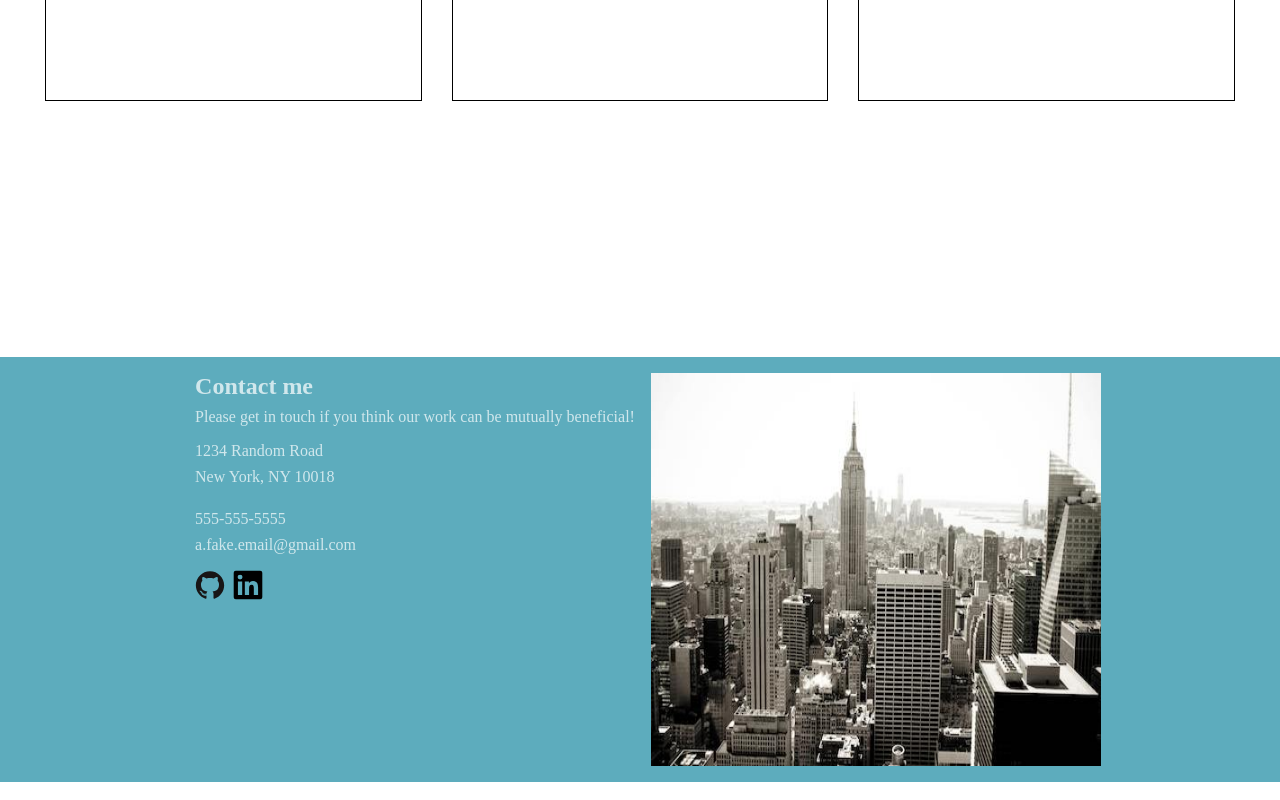
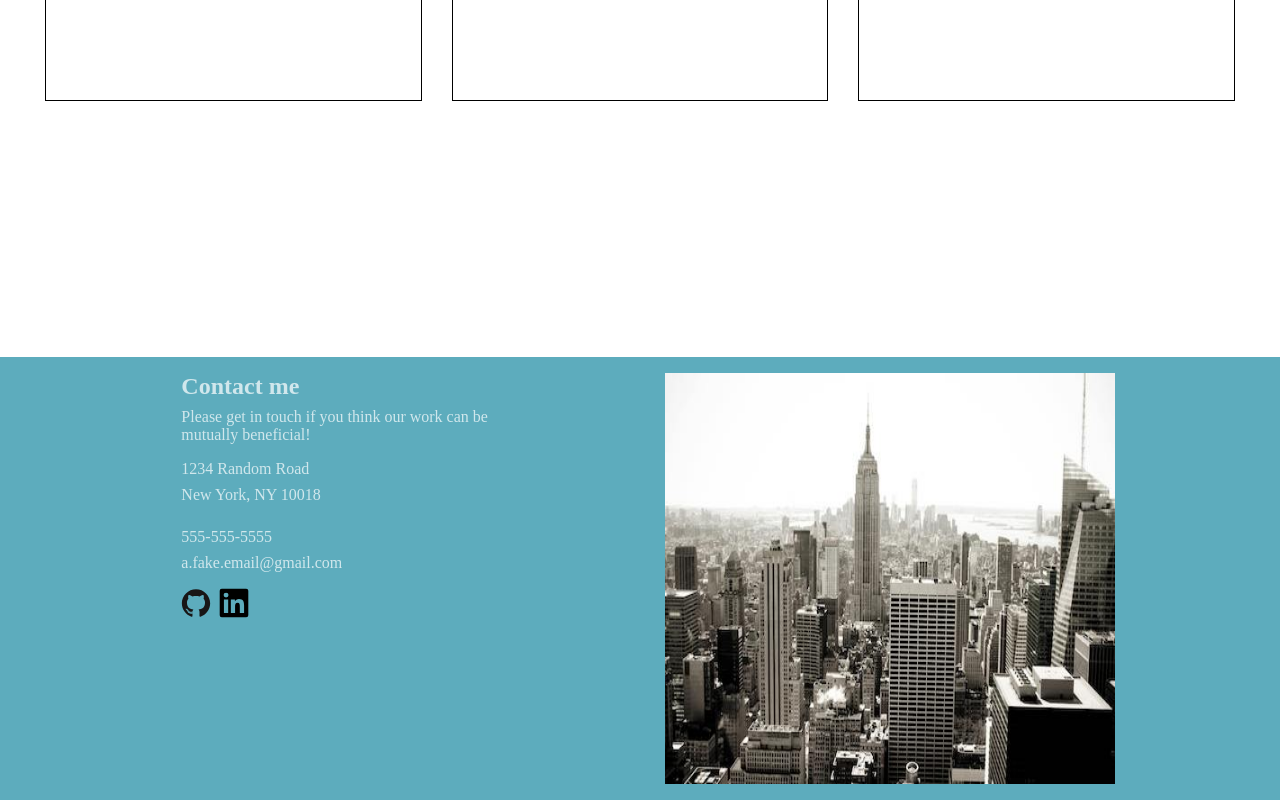
Before and after one commit to mike-344/homepage, a website built with webpack: page src/index.html in a window 1280 px wide. Shown: the part 1315-2115 px from the top of the page. Built offline with nearby package versions, Linux system fonts and the light colour scheme.

Commit message:
Edit footer

```diff
--- a/src/css/style.css
+++ b/src/css/style.css
@@ -111,7 +111,7 @@ footer{
     }
     footer{
         flex-direction: row;
-        justify-content: center;
+        justify-content: space-evenly;
 
         padding: 16px;
 
@@ -206,9 +206,9 @@ footer{
         display: flex;
         justify-content: end;
      }
-
-
-
+    .contact-info{
+        max-width: 350px;
+    }
 
 
 
```
